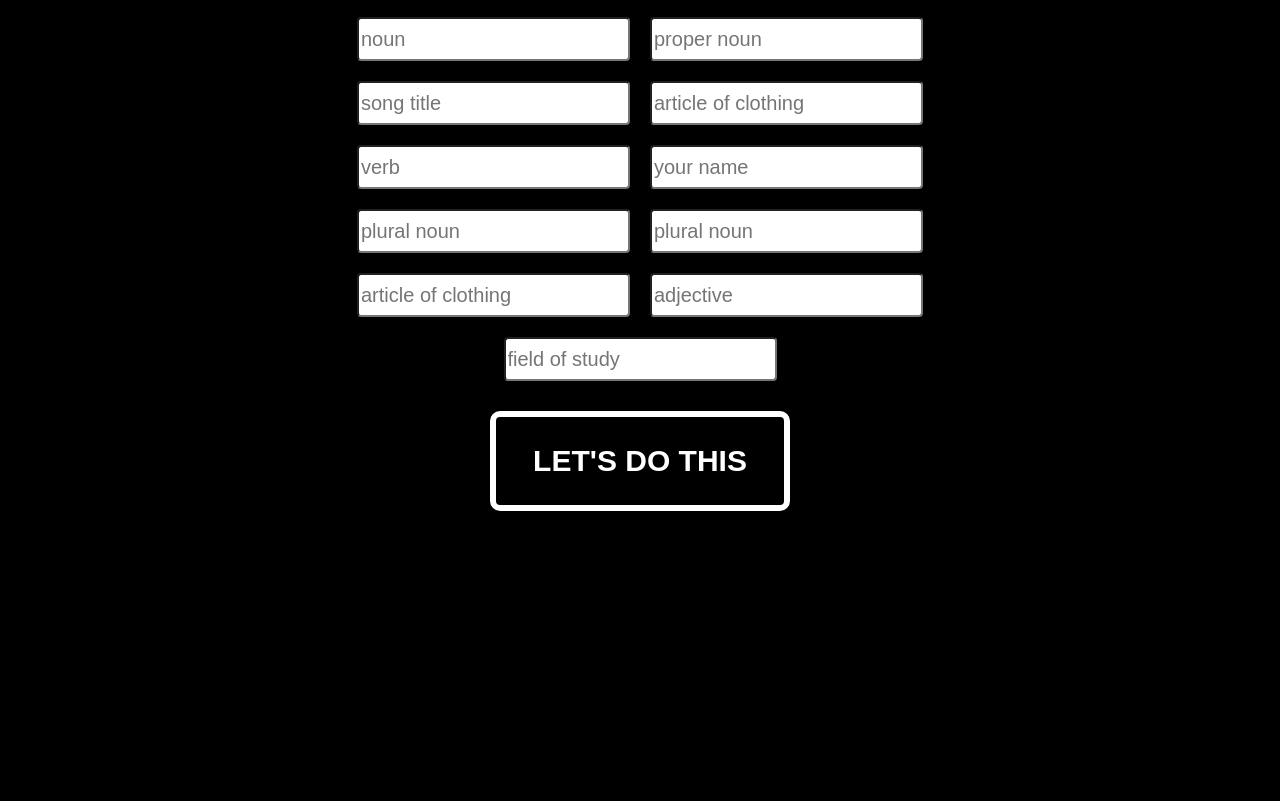
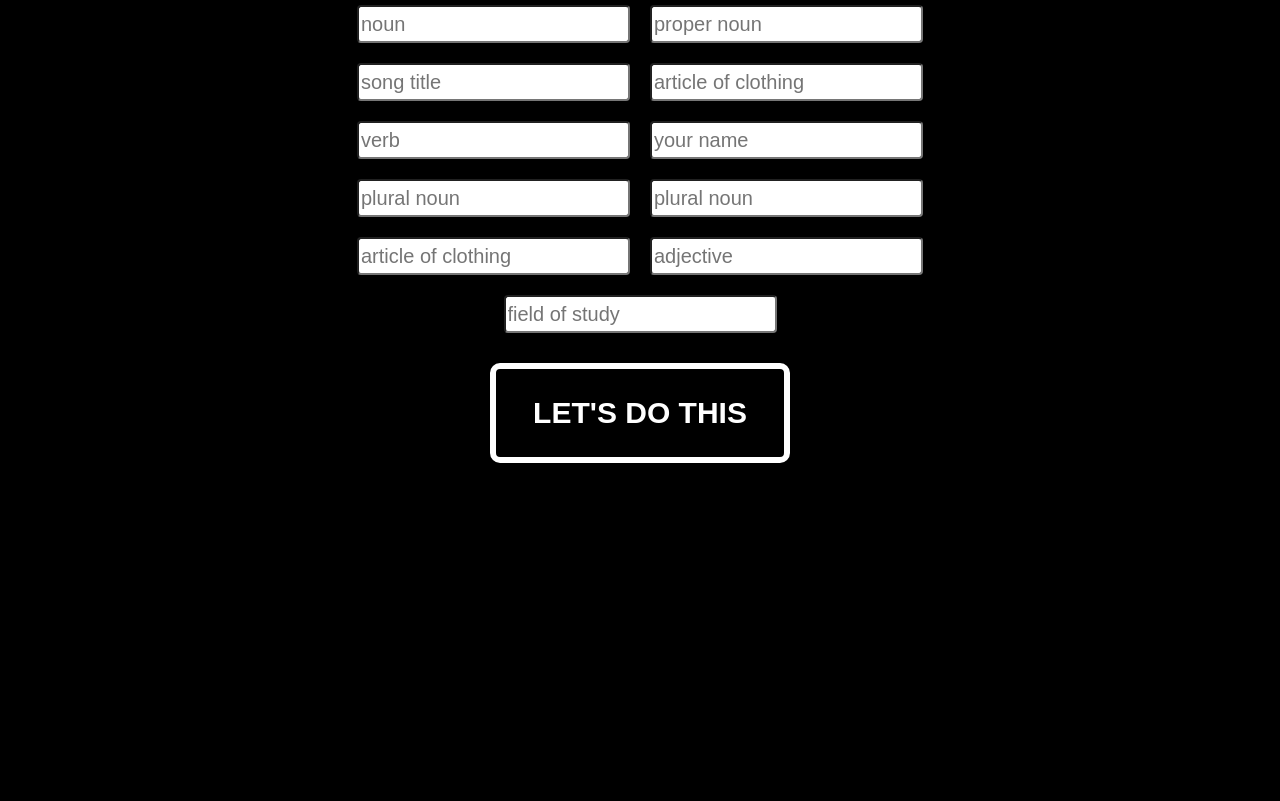
Before and after one commit to Raebaeb/giflibs, a plain HTML site: page word-submission.html in a window 1280 px wide. Shown: the part 321-1122 px from the top of the page. Drawn offline with nearby package versions, Linux system fonts and the light colour scheme; a web font is replaced by a local one.

Commit message:
fix z-index issues

```diff
--- a/index.css
+++ b/index.css
@@ -111,6 +111,8 @@ background-image: linear-gradient(to right, var(--blue), var(--green), var(--yel
     border-radius: 4px;
     margin: 10px;
     height: 38px;
+    box-sizing: border-box;
+    z-index: 5;
 }
 
 /* IDS */
@@ -200,6 +202,7 @@ background-image: linear-gradient(to right, var(--blue), var(--green), var(--yel
     margin: 0 auto;
     grid-column: 1 / span 6;
     grid-row: 5 / 6;
+    z-index: 5;
 }
 #submit-button:hover, .start-button:hover {
     border: 6px solid transparent;
@@ -300,9 +303,6 @@ background-image: linear-gradient(to right, var(--blue), var(--green), var(--yel
         padding-top: 20px;
         height: 370px;
     }
-    #hit-me-container {
-
-    }
     #hit-me-container p {
         margin: 0 auto 18px 0;
     }
@@ -323,9 +323,6 @@ background-image: linear-gradient(to right, var(--blue), var(--green), var(--yel
         align-content: center;
         width: 90vw;
         margin: 0 auto;
-    }
-    #main-logo {
-
     }
     #main-logo h1 {
         font-size: 210px;
```
